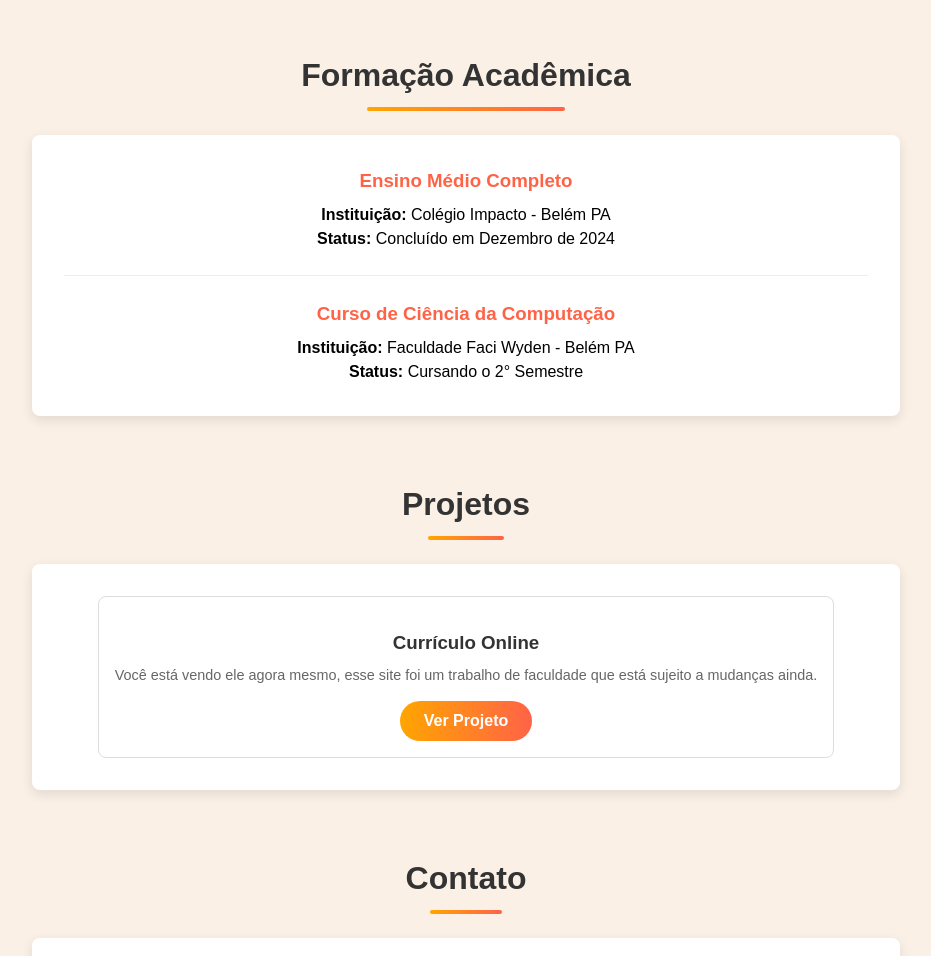
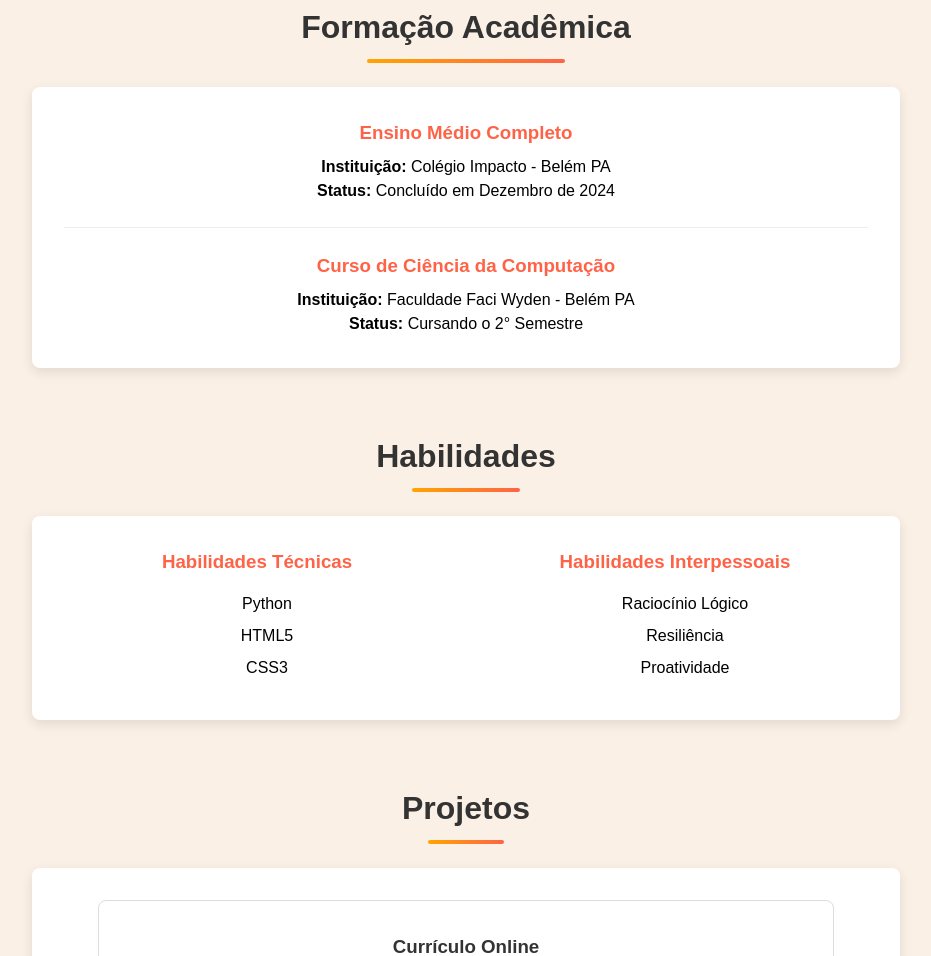
Before and after one commit to LucasBr130/LucasBr130.github.io, a plain HTML site: page index.html in a window 1280 px wide. Shown: the part 638-1594 px from the top of the page, without its empty margins (174-1105 px from the left). Drawn offline with Linux system fonts and the light colour scheme.

Commit message:
Versão 1.1 do site

```diff
--- a/estilo.css
+++ b/estilo.css
@@ -1,9 +1,9 @@
-    * {
+* {
     text-align: center;
     margin: 0;
     padding: 0;
     box-sizing: border-box;
-    }
+}
 
 html {
     scroll-behavior: smooth;
@@ -156,9 +156,13 @@ ul li{
     font-size: 1.2rem;
 }
 
+.habilidades-grid {
+    flex-direction: column;
 }
 
-/* fim da media */
+}
+
+/*SEÇÕES DO MAIN*/
 
 main{
 	padding: 2rem 0;
@@ -216,6 +220,34 @@ section{
     color: tomato;
     margin-bottom: 0.5rem;
 }
+
+.habilidades-grid {
+    display: flex;
+    gap: 2rem;
+}
+
+.coluna-habilidades {
+    flex: 1;
+    text-align: left;
+}
+
+.coluna-habilidades h3 {
+    color: tomato;
+    margin-bottom: 1rem;
+    text-align: center;
+}
+
+.coluna-habilidades ul {
+    list-style: disc;
+    padding-left: 20px;
+    text-align: left;
+    display: block;
+}
+
+.coluna-habilidades li {
+    margin-bottom: 0.5rem;
+}
+
 
 .grid-projetos {
     display: flex;
@@ -293,9 +325,7 @@ section{
     margin-right: 0.8rem;
 }
 
-.bloco-conteudo p{
-    text-align: center;
-}
+/* RODAPÉ */
 
 footer{
 	background-color: #1a1c20;
--- a/index.html
+++ b/index.html
@@ -31,6 +31,7 @@
             <ul id="navLista" class="desktop-nav">
                 <li><a href="#sobre">Sobre mim</a></li>
                 <li><a href="#formacao">Formação Acadêmica</a></li>
+                <li><a href="#habilidades">Habilidades</a></li>
                 <li><a href="#projetos">Projetos</a></li>
                 <li><a href="#contato">Contato</a></li>
             </ul>
@@ -45,7 +46,7 @@
     <section class="bloco" id="sobre">
         <h2>Sobre Mim</h2>
         <div class="bloco-conteudo">
-            <p>Olá! Sou Lucas Tavares, estudante de Bacharelado em Ciência da Computação na FACI Wyden em Belém, e minha grande paixão é a tecnologia. Esse interesse se conecta diretamente com meu gosto por jogos e quebra-cabeças, de onde trago meu raciocínio lógico e minha abordagem analítica para o mundo da programação. Encaro cada novo projeto como um desafio estimulante e sou resiliente na busca por soluções, especialmente ao depurar códigos complexos. Com uma postura proativa e sempre atento aos detalhes, busco contribuir para projetos inovadores e aprimorar constantemente minhas habilidades.</p>
+            <p>Olá! Sou Lucas Tavares, atualmente estou cursando Ciência da Computação na FACI Wyden com uma verdadeira paixão por tecnologia. Esse interesse se conecta diretamente com meu gosto por jogos, com uma postura proativa e sempre atento aos detalhes. Aprendo rápido e busco contribuir para projetos inovadores e aprimorar constantemente minhas habilidades.</p>
         </div>
     </section>
 
@@ -63,6 +64,31 @@
                 <h3>Curso de Ciência da Computação</h3>
                 <p><strong>Instituição:</strong> Faculdade Faci Wyden - Belém PA</p>
                 <p><strong>Status:</strong> Cursando o 2° Semestre</p>
+            </div>
+        </div>
+    </section>
+
+    <!--Habilidades-->
+
+    <section class="bloco" id="habilidades">
+        <h2>Habilidades</h2>
+        <div class="bloco-conteudo habilidades-grid">
+            <div class="coluna-habilidades">
+                <h3>Habilidades Técnicas</h3>
+                <ul>
+                    <li>Python</li>
+                    <li>HTML5</li>
+                    <li>CSS3</li>
+                </ul>
+            </div>
+
+            <div class="coluna-habilidades">
+                <h3>Habilidades Interpessoais</h3>
+                <ul>
+                    <li>Raciocínio Lógico</li>
+                    <li>Resiliência</li>
+                    <li>Proatividade</li>
+                </ul>
             </div>
         </div>
     </section>
```
